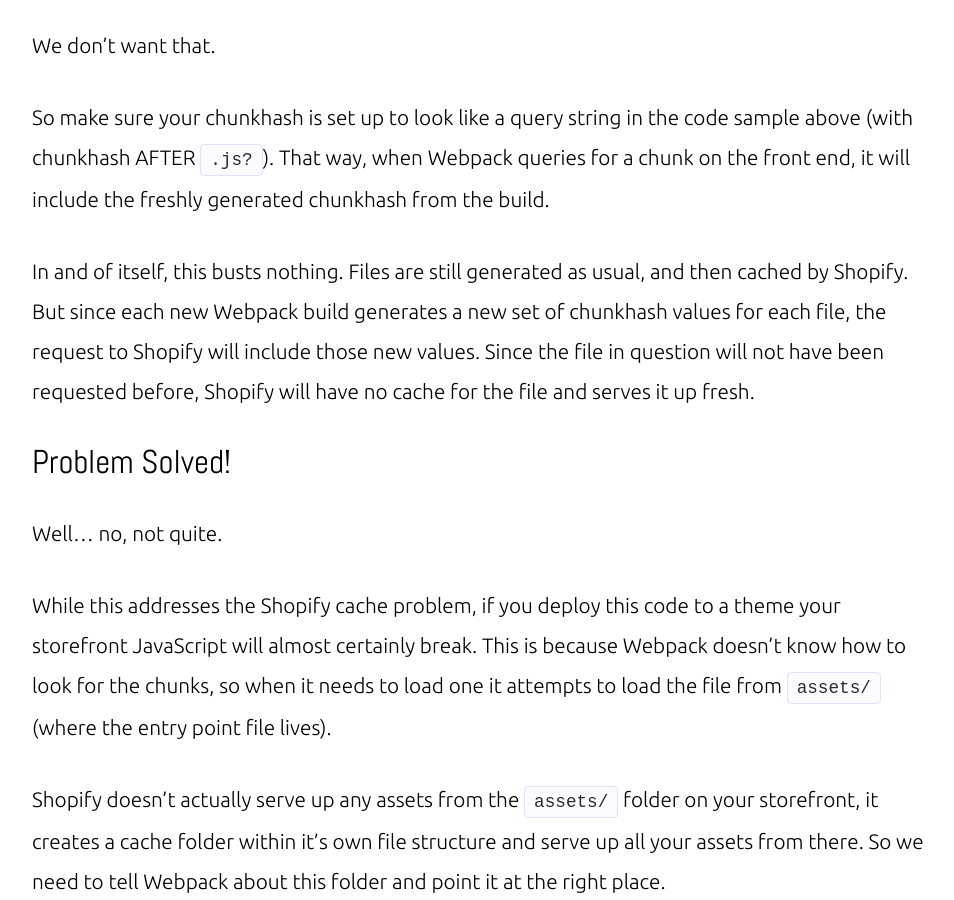
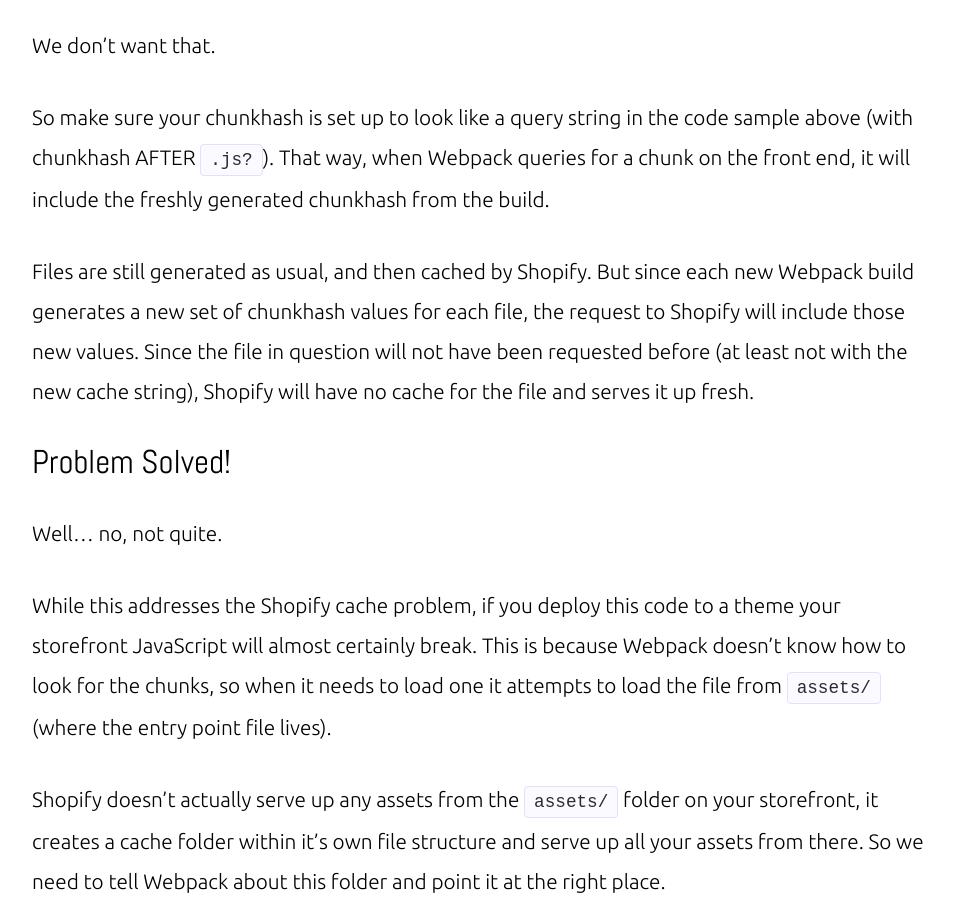
Before and after one commit to sstadt/jekyll-portfolio, a Jekyll site: the page built from _posts/2024-7-29-webpack-shopify-chunk-loading.md, in a window 1280 px wide and 900 px high, scrolled down 3224 px. Shown: the whole window, without its empty margins (158-1112 px from the left). Built offline with Jekyll 4.4.1, drawn with Linux system fonts in a browser that asks for light colours; nearby versions of some CDN libraries; comment, search, counter and statistics services are not loaded.

```diff
--- a/_posts/2024-7-29-webpack-shopify-chunk-loading.md
+++ b/_posts/2024-7-29-webpack-shopify-chunk-loading.md
@@ -68,7 +68,7 @@
 
 So make sure your chunkhash is set up to look like a query string in the code sample above (with chunkhash AFTER `.js?`). That way, when Webpack queries for a chunk on the front end, it will include the freshly generated chunkhash from the build.
 
-In and of itself, this busts nothing. Files are still generated as usual, and then cached by Shopify. But since each new Webpack build generates a new set of chunkhash values for each file, the request to Shopify will include those new values. Since the file in question will not have been requested before, Shopify will have no cache for the file and serves it up fresh.
+Files are still generated as usual, and then cached by Shopify. But since each new Webpack build generates a new set of chunkhash values for each file, the request to Shopify will include those new values. Since the file in question will not have been requested before (at least not with the new cache string), Shopify will have no cache for the file and serves it up fresh.
 
 ### Problem Solved!
 
```
